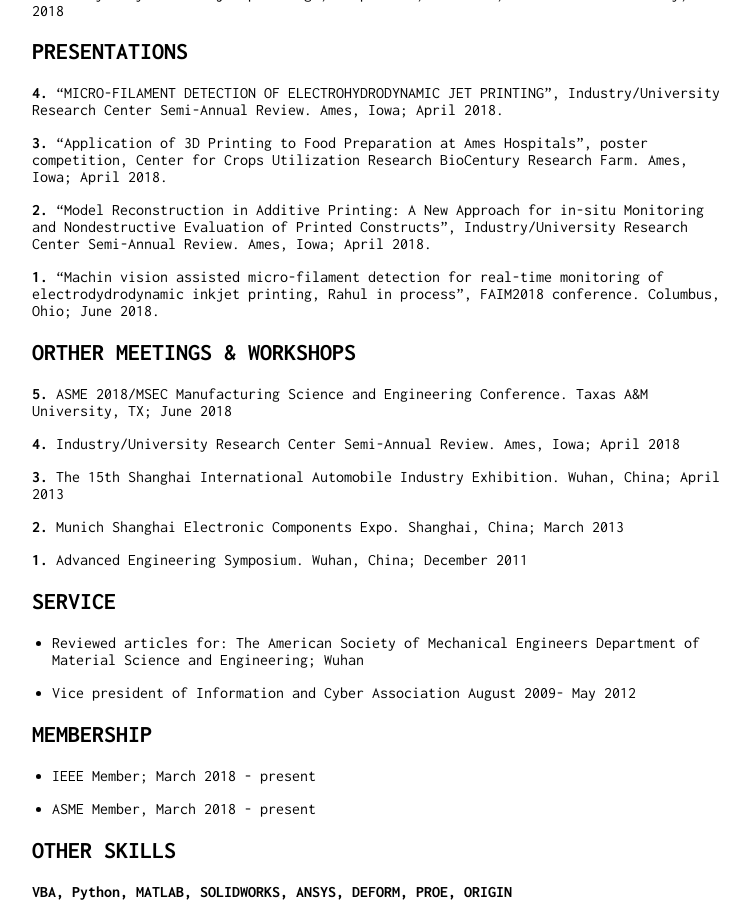
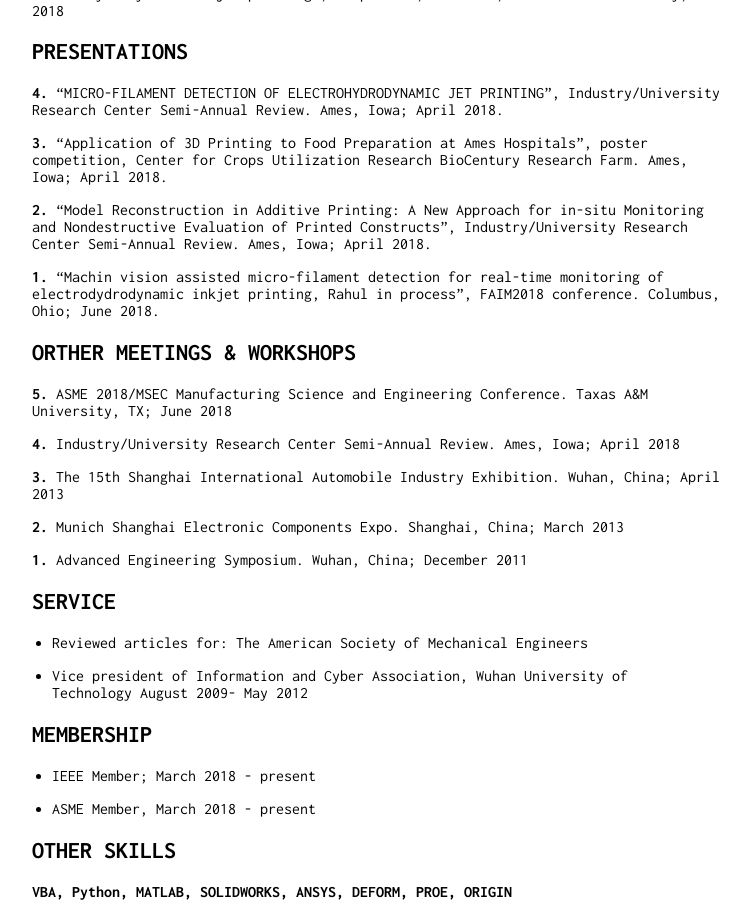
Before and after one commit to zhangxiao2018/zhangxiao2018.github.io, a Jekyll site: the page built from index.md, in a window 1280 px wide and 900 px high, scrolled down 1735 px. Shown: the whole window, without its empty margins (258-1008 px from the left). Built offline with Jekyll 4.4.1, drawn with Linux system fonts in a browser that asks for light colours; our own code applies the rules of GitHub Pages for plain Markdown files.

Commit message:
Update index.md

```diff
--- a/index.md
+++ b/index.md
@@ -100,9 +100,9 @@ Wafer package and testing, PVD, CVD, photoresist coater/decoater machine mainten
 
 ## SERVICE
 * Reviewed articles for:
-The American Society of Mechanical Engineers Department of Material Science and Engineering; Wuhan
+The American Society of Mechanical Engineers
 
-* Vice president of Information and Cyber Association
+* Vice president of Information and Cyber Association, Wuhan University of Technology
 August 2009- May 2012
 
 ## MEMBERSHIP
```
